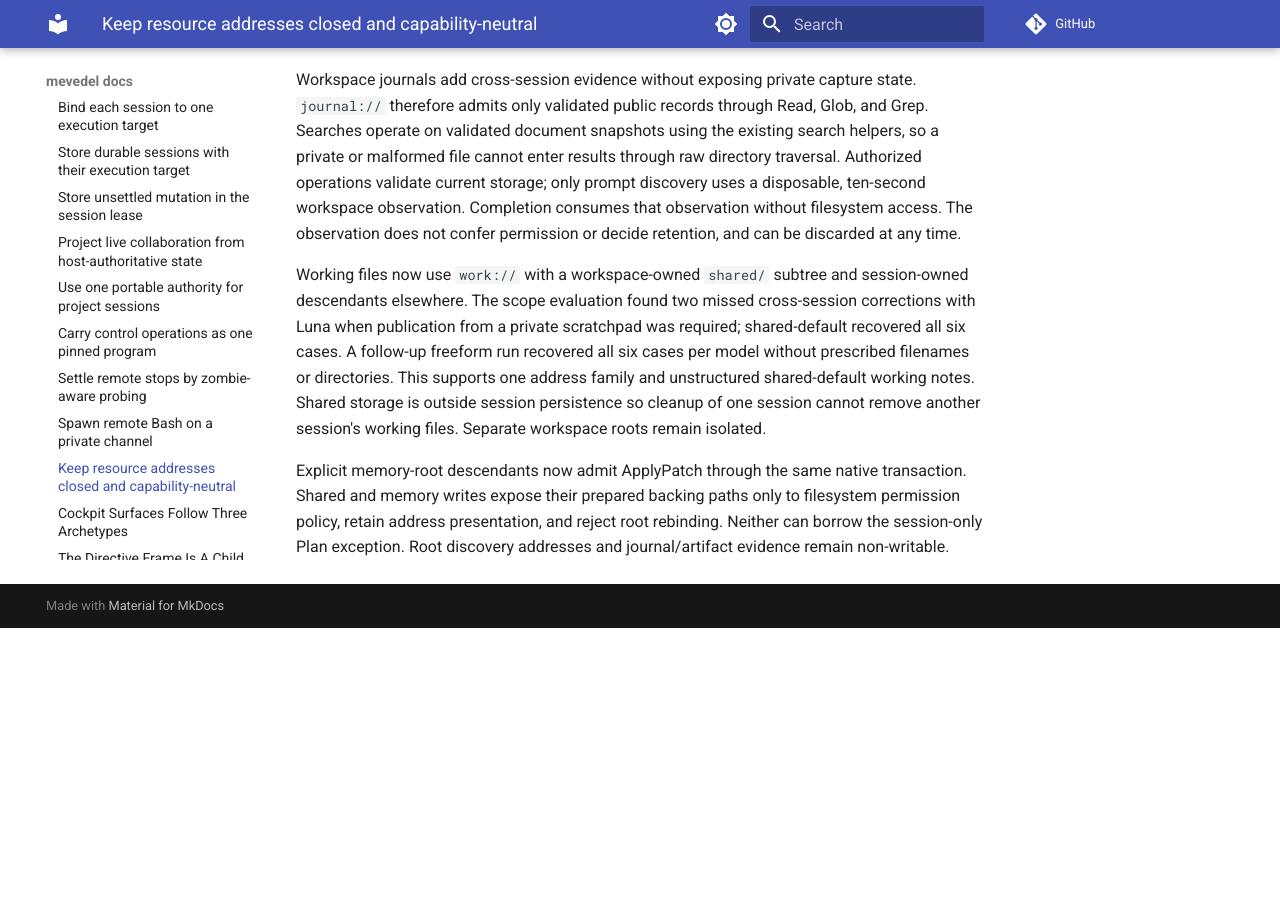
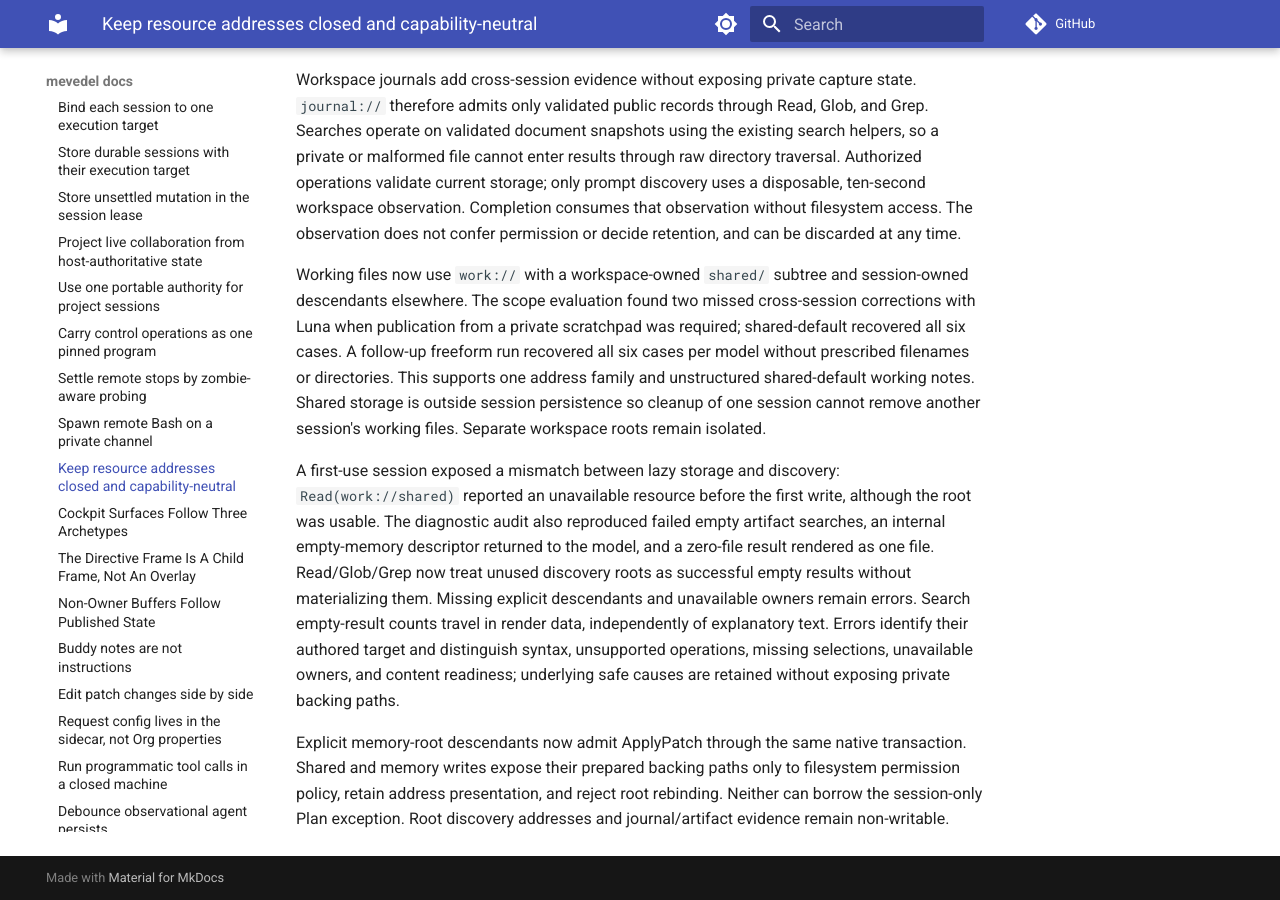
Before and after one commit to FrauH0lle/mevedel, an MkDocs documentation site: the page built from docs/adr/0104-keep-resource-addresses-closed-and-capability-neutral.md, in a window 1280 px wide and 900 px high, scrolled down 781 px. Built offline with MkDocs 1.6.1 and Material for MkDocs 9.7.7, drawn with Linux system fonts in a browser that asks for light colours; comment, search, counter and statistics services are not loaded; before the commit the page ends 1409 px from its top, so only the background shows below that.

Commit message:
fix(resources): Clarify failures and support empty discovery roots
Unused shared work, artifact, and memory roots now return successful empty
discovery results without creating storage. Explicit missing targets remain
errors, with owner, configuration, and content failures identified by cause.

* mevedel-resource.el: Normalize resource diagnostics, retain safe causes and
authored addresses, and distinguish unavailable targets from empty roots.
* mevedel-pipeline.el, mevedel-tool-patch.el: Use normalized errors and current
session working file terminology.
* mevedel-tool-fs-read.el, mevedel-tool-fs-search.el: Report missing targets,
carry zero result counts, and mark Grep pagination failures as errors.
* mevedel-tool-fs.el: Preserve private artifact spool exclusions with iglob.
* docs/address-to-resource.md, docs/tools.md, docs/adr/0104-keep-resource-addresses-closed-and-capability-neutral.md:
Document corrected discovery and diagnostic behavior.
* test/test-mevedel-resource-diagnostics.el, test/test-mevedel-resource-journal.el,
test/test-mevedel-resource-mcp.el, test/test-mevedel-tool-fs-search.el:
Cover empty roots, missing owners and targets, safe errors, MCP notices,
artifact exclusions, rendering, and pagination.

Validation: full Eask suite 7,662 passed, 22 skipped, zero failures; final
focused suite 666 passed. All 193 source files compile without warnings.
Standards and Spec reviews have no findings.

```diff
--- a/docs/adr/0104-keep-resource-addresses-closed-and-capability-neutral.md
+++ b/docs/adr/0104-keep-resource-addresses-closed-and-capability-neutral.md
@@ -47,6 +47,18 @@
 Shared storage is outside session persistence so cleanup of one session cannot
 remove another session's working files. Separate workspace roots remain isolated.
 
+A first-use session exposed a mismatch between lazy storage and discovery:
+`Read(work://shared)` reported an unavailable resource before the first write,
+although the root was usable. The diagnostic audit also reproduced failed
+empty artifact searches, an internal empty-memory descriptor returned to the
+model, and a zero-file result rendered as one file. Read/Glob/Grep now treat
+unused discovery roots as successful empty results without materializing them.
+Missing explicit descendants and unavailable owners remain errors. Search
+empty-result counts travel in render data, independently of explanatory text.
+Errors identify their authored target and distinguish syntax, unsupported
+operations, missing selections, unavailable owners, and content readiness;
+underlying safe causes are retained without exposing private backing paths.
+
 Explicit memory-root descendants now admit ApplyPatch through the same native
 transaction. Shared and memory writes expose their prepared backing paths only
 to filesystem permission policy, retain address presentation, and reject root
```
Also changed, not shown: docs/address-to-resource.md (+29 -0 lines), docs/tools.md (+1 -1 lines), 10 other files.
